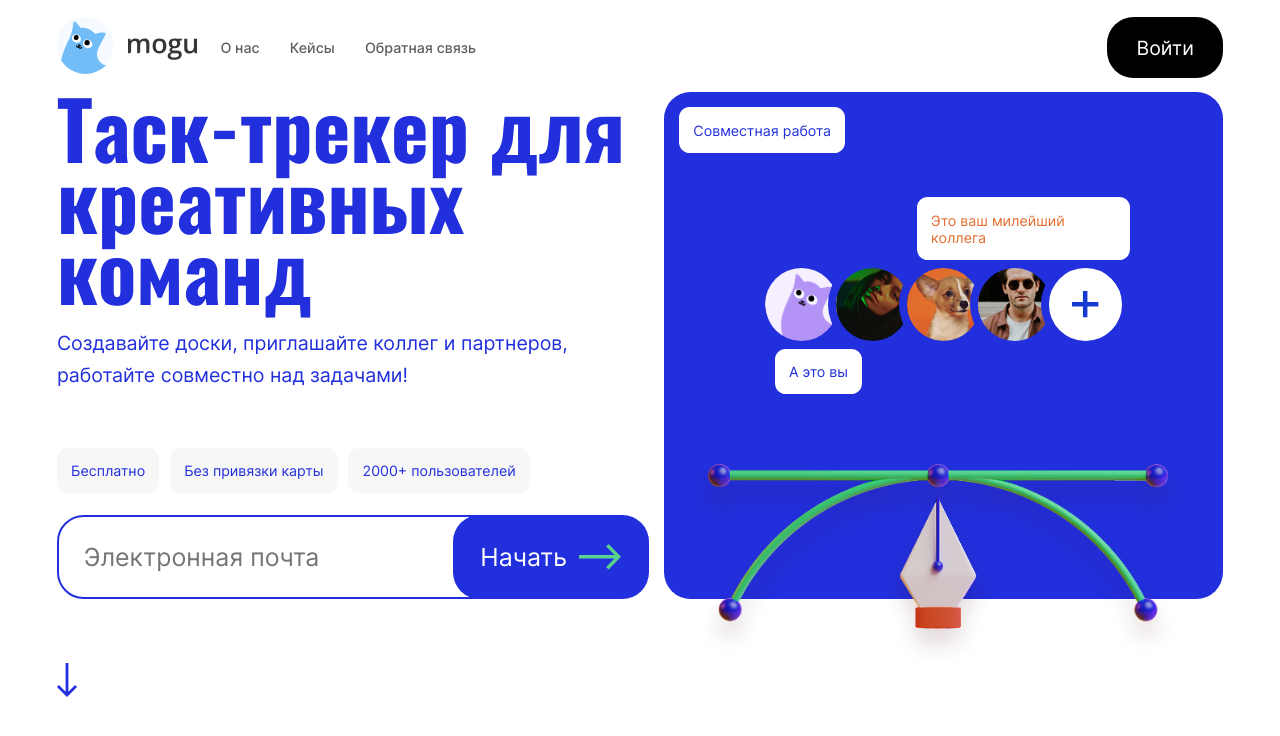
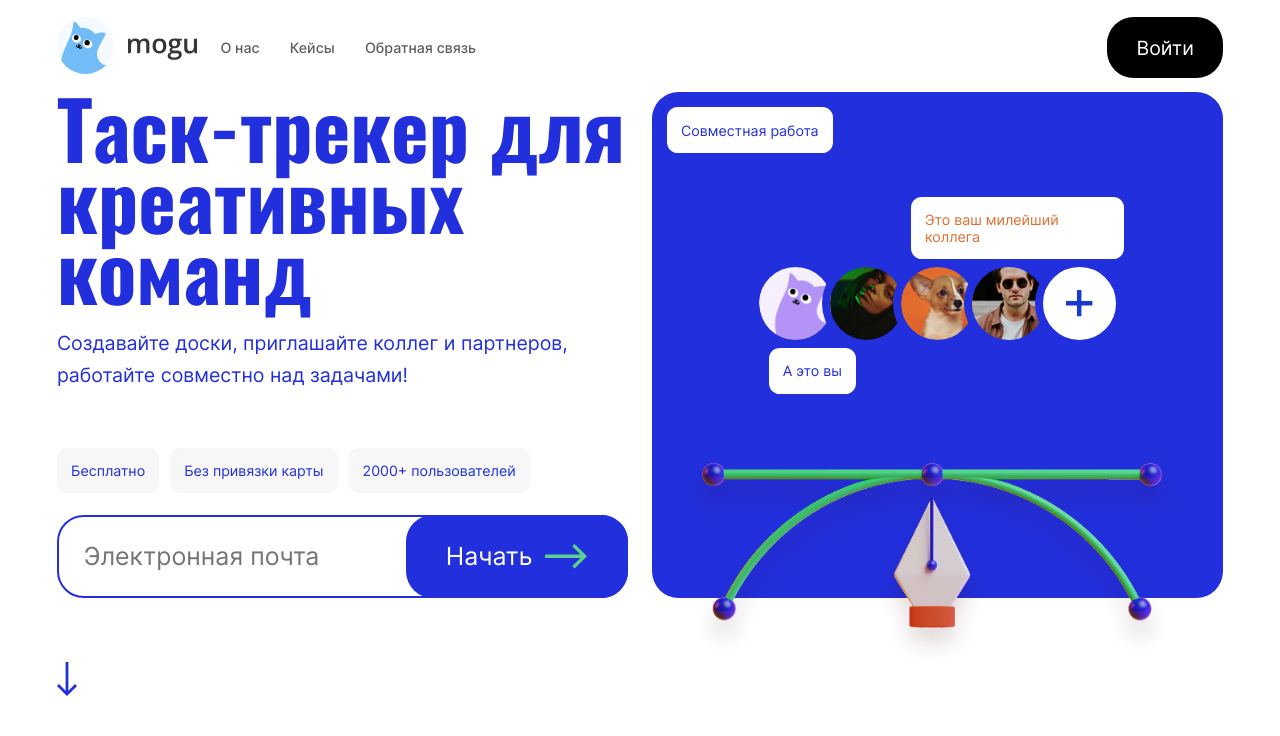
Before and after one commit to rennaiis/mogu_site, a React (Vite) app: page / in a window 1280 px wide. Shown: the top 736 px of the page. Built offline with nearby package versions, Linux system fonts and the light colour scheme.

Commit message:
fix: исправлены стили синей кнопки

```diff
--- a/src/styles/_global.scss
+++ b/src/styles/_global.scss
@@ -104,15 +104,21 @@ button{
     };
     &--start{
         display: flex;
+        position: relative;
         input{
+            @include option(padding-right, 240, 170);
+            width: 100%;
             border-color: $dark-blue;
             &:focus{
                 border-color: $dark-blue;
             }
         }
         button{
-            height: 100%;
-            margin-left: -2em;
+            @include padding-horizontal(40px);
+            position: absolute;
+            right: 0;
+            top:0;
+            bottom: 0;
         }
     }
 
```
